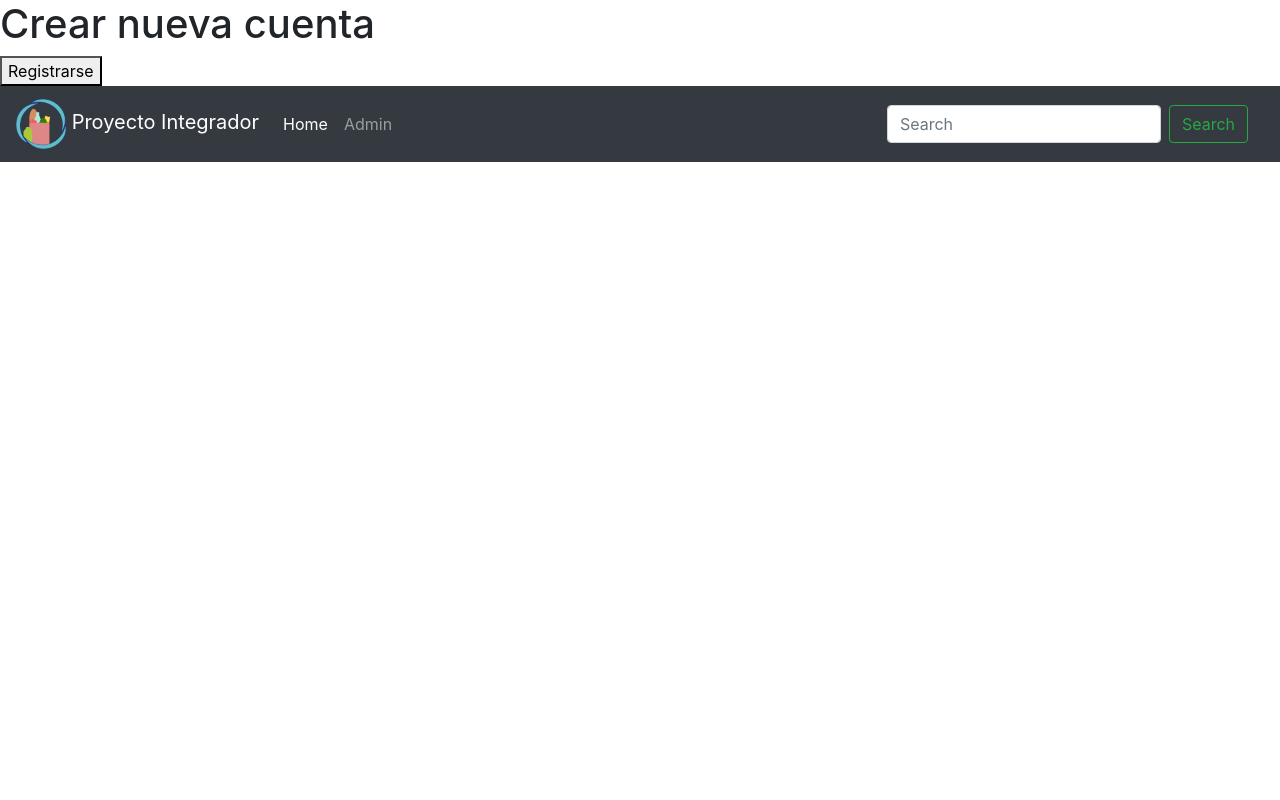
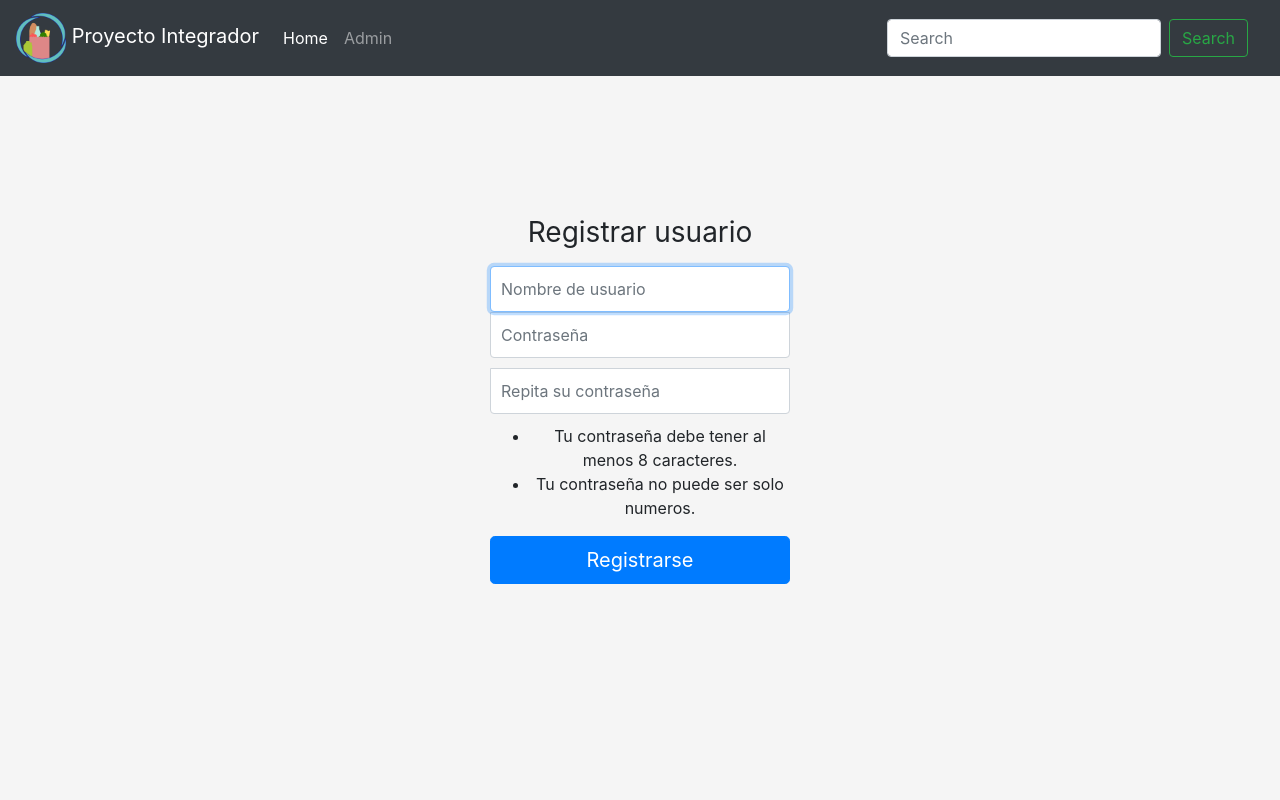
Before and after one commit to MaximoSav/Proyecto-Integrador-Django, a Django app: template core/templates/registration/register.html in a window 1280 px wide. Run offline with Django 3.2, Linux system fonts and the light colour scheme; the template is opened without the code that fills it: values that come from a table or form of the project are taken from there, others are empty; parts of the project's set-up code (start-up, migrations or seed data) failed here and were passed over; some libraries are stand-ins or nearby versions.

Commit message:
bootstrap in register, modified form

```diff
--- a/core/core/settings.py
+++ b/core/core/settings.py
@@ -107,7 +107,7 @@ AUTH_PASSWORD_VALIDATORS = [
 # Internationalization
 # https://docs.djangoproject.com/en/2.2/topics/i18n/
 
-LANGUAGE_CODE = 'en-us'
+LANGUAGE_CODE = 'es'
 
 TIME_ZONE = 'UTC'
 
--- /dev/null
+++ b/core/mercado/forms.py
@@ -0,0 +1,9 @@
+from django import forms
+from django.contrib.auth.forms import UserCreationForm
+from django.contrib.auth.models import User
+
+class RegisterForm(UserCreationForm):
+
+    class Meta:
+        model = User
+        fields = ('username', 'password1', 'password2',)
--- a/core/mercado/urls.py
+++ b/core/mercado/urls.py
@@ -5,7 +5,7 @@ from django.contrib.auth.views import LoginView, LogoutView
 
 urlpatterns = [
     path('', BaseView),
-    path('acdashboard/',views.dashboardView,name="dashboard"),
+    path('dashboard/',views.dashboardView,name="dashboard"),
     path('accounts/login/',LoginView.as_view(),name="login_url"),
     path('accounts/register/',views.registerView,name="register_url"),
 
--- a/core/templates/mercado/dashboard.html
+++ b/core/templates/mercado/dashboard.html
@@ -1,5 +1,5 @@
 {% extends 'index.html'%}
 
 {% block content %}
-    <h1>Bienvenido, {{user.username}}</h1>
+<h1>Bienvenido, {{user.username}}</h1>
 {% endblock %}
--- a/core/templates/registration/base.html
+++ b/core/templates/registration/base.html
@@ -1,6 +1,7 @@
 <!DOCTYPE html>
 {% load static %}
 <html lang="en">
+
 <head>
 	<meta charset="UTF-8">
 	<meta name="viewport" content="width=device-width, initial-scale=1, shrink-to-fit=no">
@@ -11,12 +12,14 @@
 	{% block css %}
 	{% endblock %}
 </head>
+
 <body>
 	{% block content %}
 	{% endblock %}
 	<nav class="navbar navbar-expand-lg navbar-dark bg-dark">
 		<a class="navbar-brand" href="/">
-			<img src={% static 'logo.png' %} width="50" height="50" class="d-inline-block align-center" alt="" loading="lazy"></img> Proyecto Integrador
+			<img src={% static 'logo.png' %} width="50" height="50" class="d-inline-block align-center" alt=""
+				loading="lazy"></img> Proyecto Integrador
 		</a>
 		<ul class="navbar-nav mr-auto">
 			<li class="nav-item">
@@ -36,4 +39,5 @@
 	</nav>
 	{% bootstrap_javascript jquery='full' %}
 </body>
+
 </html>
--- a/core/templates/registration/register.html
+++ b/core/templates/registration/register.html
@@ -1,10 +1,45 @@
 {% extends 'registration/base.html'%}
+{% load static %}
+{% block css %}
+<link rel="stylesheet" href={% static 'css/signin.css' %}>
+{% endblock %}
 
-{% block content %}
-    <h1>Crear nueva cuenta</h1>
-    <form method="POST">
-        {% csrf_token %}
-        {{form.as_p}}
-        <button>Registrarse</button>
-    </form>
-{% endblock %}
+<body>
+    {% block content %}
+    {#{ form.as_p}#}
+    <div style="position: absolute; top: 0; left: 0;width:100%;height:100%;display:flex;">
+        <form class="form-signin text-center" method="POST">
+
+            {% csrf_token %}
+            <h1 class="h3 mb-3 font-weight-normal">Registrar usuario</h1>
+
+            <div class="mb-2">
+                <label for="id_username" class="sr-only">Username</label>
+                <input type="text" name="username" id="id_username" class="form-control" placeholder="Nombre de usuario"
+                    required autofocus>
+
+                <label for="id_password1" class="sr-only">Password</label>
+                <input type="password" name="password1" id="id_password1" class="form-control" placeholder="Contraseña"
+                    required>
+
+                <label for="id_password2" class="sr-only">Password</label>
+                <input type="password" name="password2" id="id_password2" class="form-control"
+                    placeholder="Repita su contraseña" required>
+            </div>
+
+            <ul>
+                <li>Tu contraseña debe tener al menos 8 caracteres.</li>
+                <li>Tu contraseña no puede ser solo numeros.</li>
+            </ul>
+
+            {% for err in form.visible_fields %}
+                {% if err.errors %}
+                <div class="fieldWrapper">{{ err.errors }}</div>
+                {% endif %}
+            {% endfor %}
+
+            <button class="btn btn-lg btn-primary btn-block" type="submit">Registrarse</button>
+        </form>
+    </div>
+    {% endblock %}
+</body>
```
Also changed, not shown: core/mercado/views.py (+4 -7 lines), core/templates/mercado/base.html (+13 -3 lines), core/templates/registration/index.html (deleted, +0 -18 lines), core/templates/registration/login.html (+5 -2 lines). Lines whose indentation alone changed are shown as unchanged.
